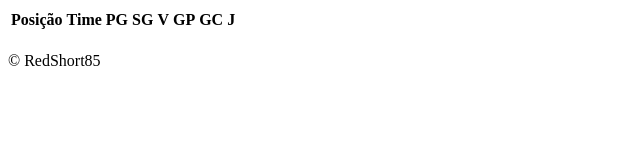
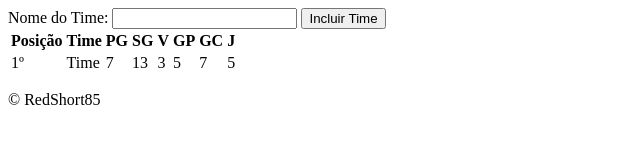
Before and after one commit to DaviArrais/GerenciadorTorneio, a plain HTML site: page GerenciadorTorneio/torneio.html in a window 1280 px wide. Shown: the whole page, without its empty margins (0-640 px from the left). Drawn offline with Linux system fonts and the light colour scheme.

Commit message:
alteração

```diff
--- a/GerenciadorTorneio/torneio.html
+++ b/GerenciadorTorneio/torneio.html
@@ -3,14 +3,17 @@
 <head>
     <meta charset="UTF-8">
     <meta name="viewport" content="width=device-width, initial-scale=1.0">
-    <title>Document</title>
+    <title>Criando seu Torneio</title>
 </head>
 <body>
     <header>
 
     </header>
-
-
+    <div>
+        Nome do Time: <input type="text" name="" id="time">
+        <input type="button" value="Incluir Time" onclick="incluirTime()">
+    </div>
+    <div>
         <table>
         <thead>
             <tr>
@@ -26,17 +29,18 @@
         </thead>
         <tbody>
             <tr>
-            <td></td>
-            <td></td>
-            <td></td>
-            <td></td>
-            <td></td>
-            <td></td>
-            <td></td>
-            <td></td>
+                <td>1º</td>
+                <td>Time</td>
+                <td>7</td>
+                <td>13</td>
+                <td>3</td>
+                <td>5</td>
+                <td>7</td>
+                <td>5</td>
             </tr>
         </tbody>
         </table>
+    </div>
 
 
 
```
Also changed, not shown: GerenciadorTorneio/estilo.css (added, +11 -0 lines), GerenciadorTorneio/index.html (+1 -1 lines), GerenciadorTorneio/interacao.js (+8 -0 lines). Lines whose indentation alone changed are shown as unchanged.
